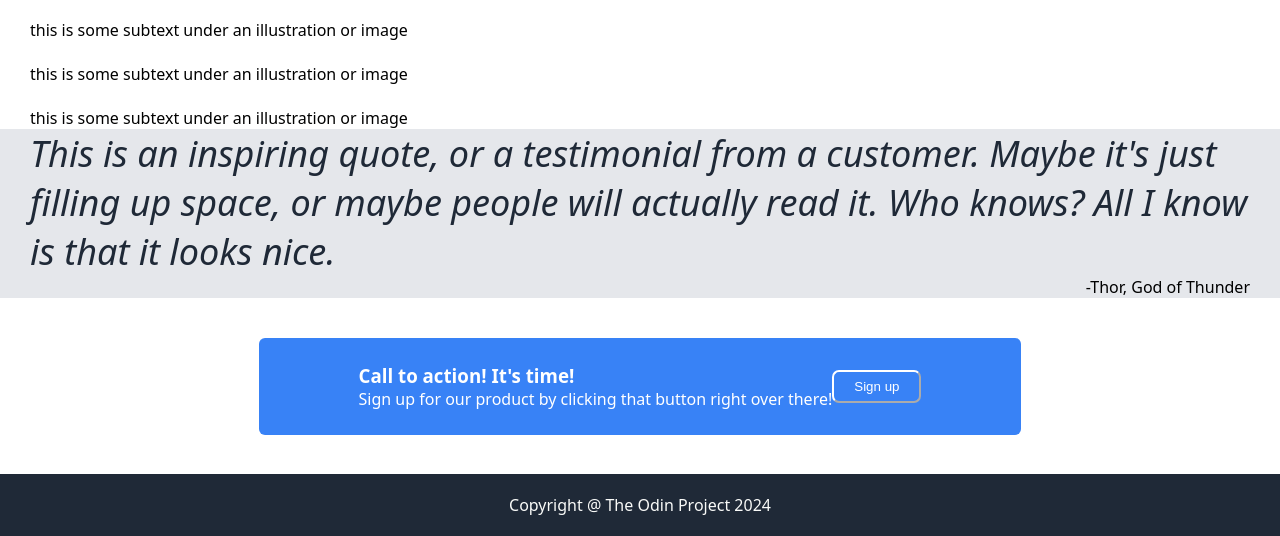
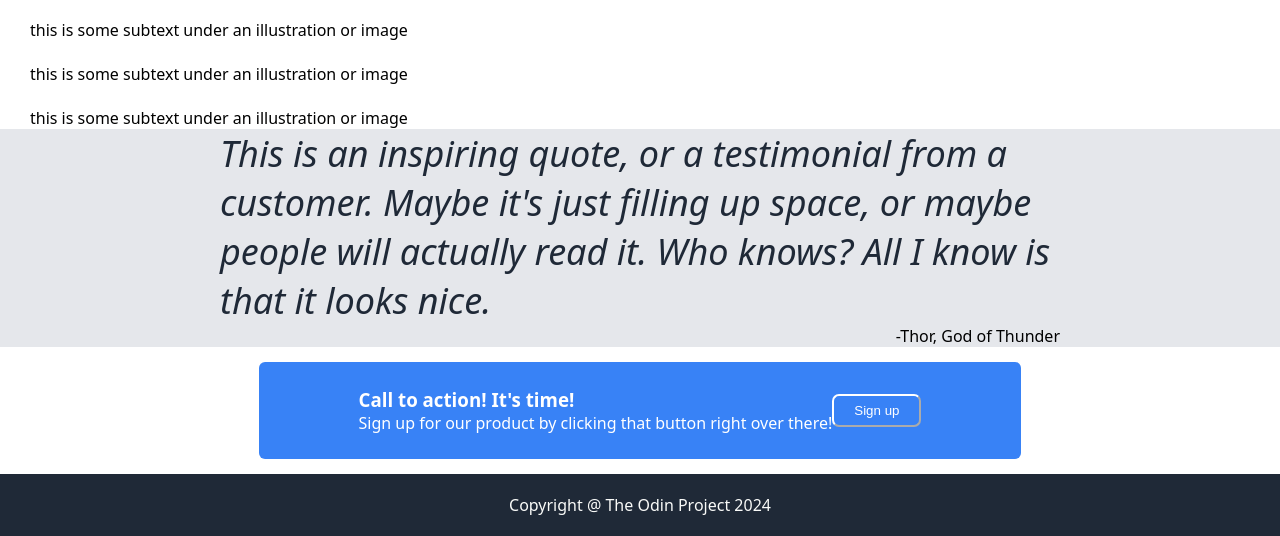
Before and after one commit to ImAchilles/odin-landing-page, a plain HTML site: page index.html in a window 1280 px wide. Shown: the part 264-800 px from the top of the page. Drawn offline with Linux system fonts and the light colour scheme.

Commit message:
fix quote section

```diff
--- a/styles.css
+++ b/styles.css
@@ -119,10 +119,18 @@ button, .cta-wrapper {
 
 /* Quote below */
 
-.quote > * {
+.quote {
+    display: flex;
+    align-items: center;
+    flex: 1;
+}
+
+.quote .container {
+    max-width: 900px;
     display: flex;
     flex-direction: column;
 }
+
 
 .quote-p {
     align-self: flex-end;
```
